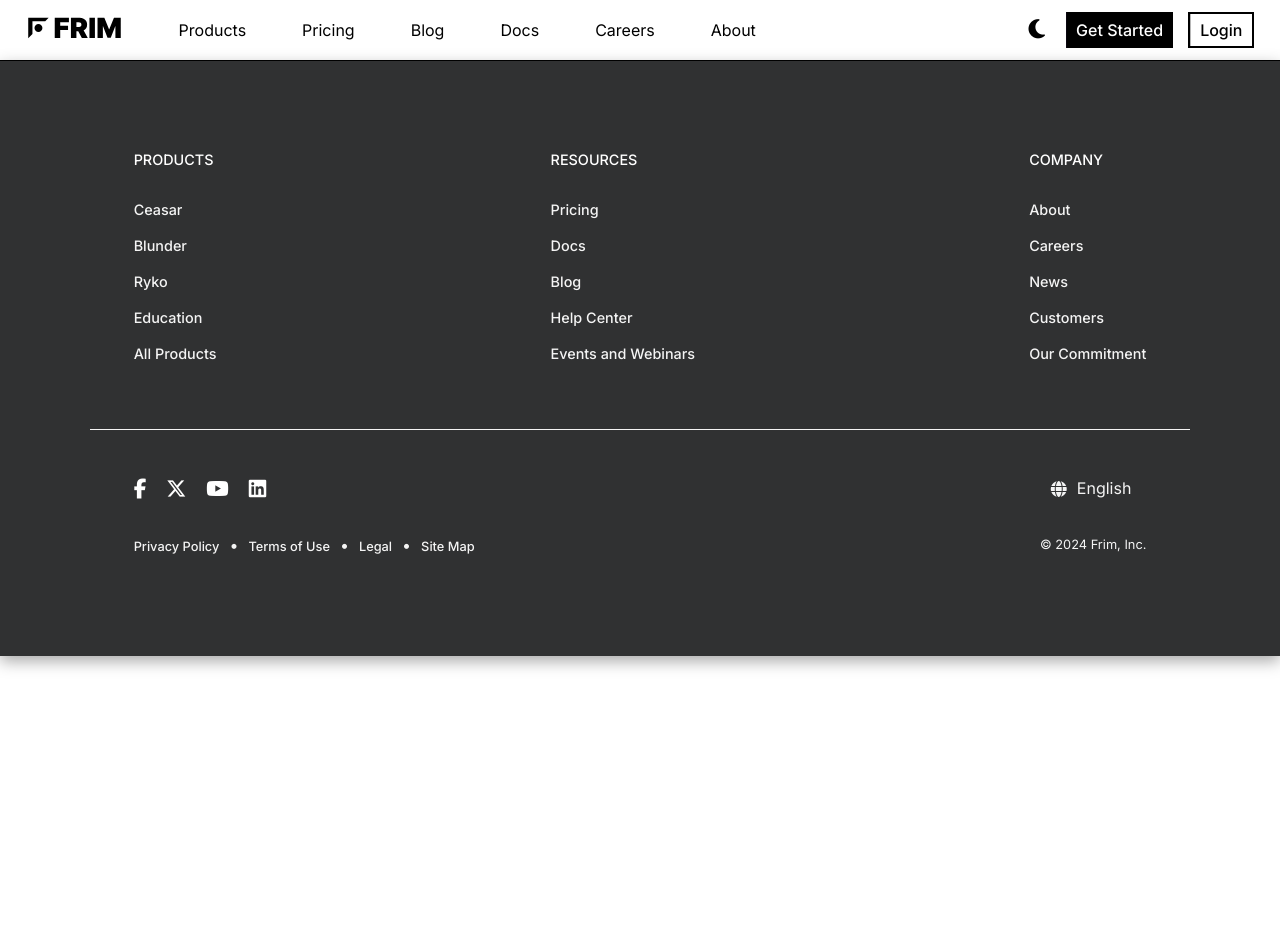
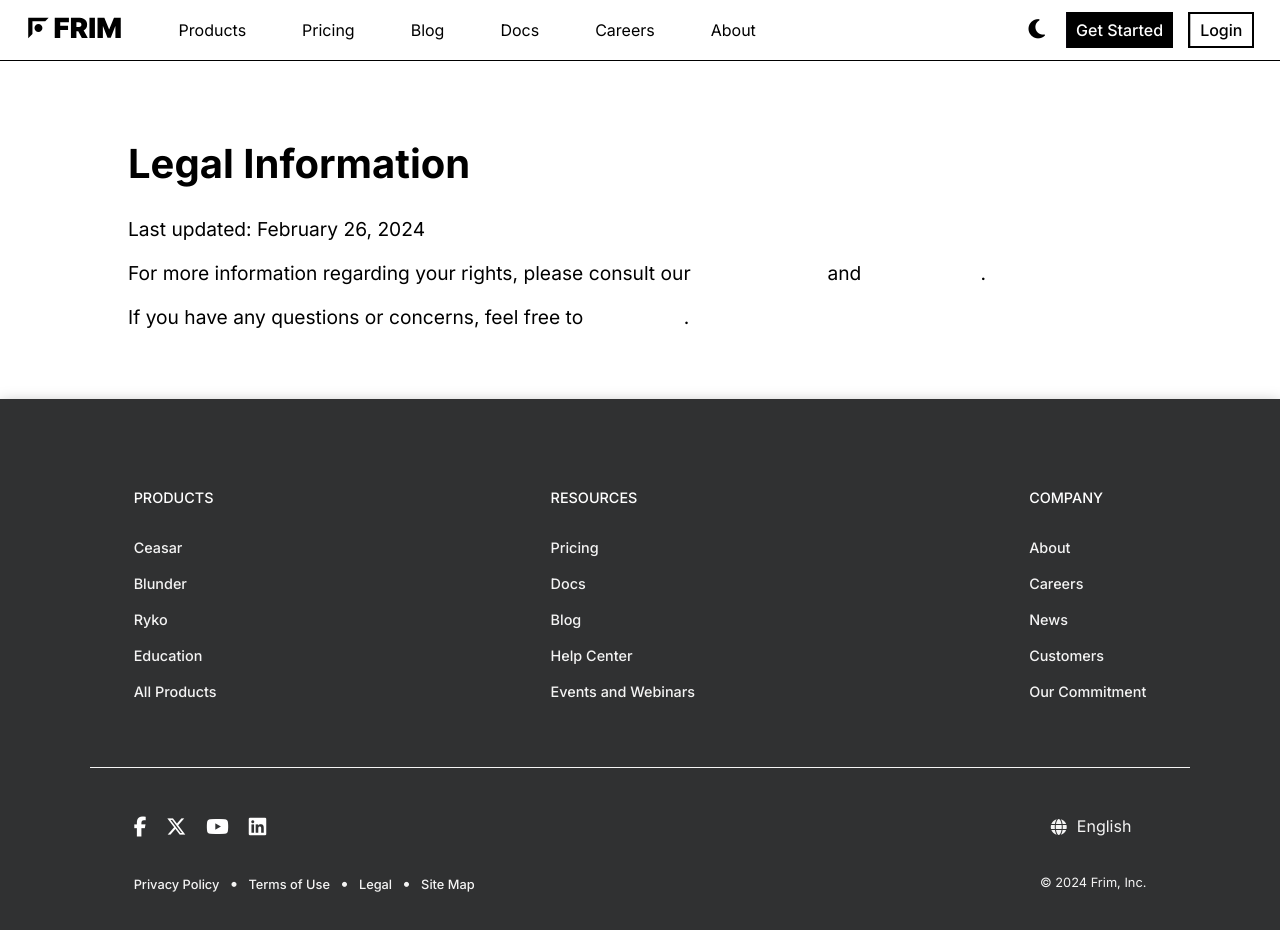
Before and after one commit to fconiglione/frim, a React (Create React App) app: page /legal in a window 1280 px wide. Shown: the top 930 px of the page. Before the commit the page ends 800 px from the top, so only its background shows below. Built offline with nearby package versions, Linux system fonts and the light colour scheme; a web font is replaced by a local one.

Commit message:
legal completed

```diff
--- a/src/assets/styles/index.css
+++ b/src/assets/styles/index.css
@@ -1322,3 +1322,37 @@
 .terms-of-use a:hover {
     color: #c7c7c7;
 }
+
+/* Legal (legal.js) */
+
+/* Legal (legal) */
+
+.legal {
+    padding: 50px 10%;
+}
+.legal h1 {
+    font-size: 2.5em;
+}
+.legal h2 {
+    font-size: 2em;
+}
+.legal p {
+    font-size: 1.2em;
+}
+.legal a {
+    color: #000000;
+    transition: color 0.3s linear;
+}
+.legal a:hover {
+    color: #303132;
+}
+
+/* Terms of Use (.dark) */
+
+.legal a {
+    color: #ffffff;
+    transition: color 0.3s linear;
+}
+.legal a:hover {
+    color: #c7c7c7;
+}
--- a/src/config/App.js
+++ b/src/config/App.js
@@ -5,6 +5,7 @@
 import Home from "../pages/index";
 import PrivacyPolicy from "../pages/privacy-policy";
 import TermsOfUse from "../pages/terms-of-use";
+import Legal from "../pages/legal";
 import ScrollToTopButton from "../components/ScrollToTopButton";
 
 function App() {
@@ -15,6 +16,7 @@
           <Routes>
             <Route path="/privacy-policy" element={<PrivacyPolicy />} />
             <Route path="/terms-of-use" element={<TermsOfUse />} />
+            <Route path="/legal" element={<Legal />} />
             <Route path="/" element={<Home />} />
           </Routes>
             <ScrollToTopButton />
--- /dev/null
+++ b/src/pages/legal.js
@@ -0,0 +1,20 @@
+import React, {useEffect} from "react";
+
+function Legal() {
+    const pageTitle = "Legal";
+
+    useEffect(() => {
+        document.title = `${pageTitle} | Frim`;
+    }, [pageTitle]);
+    return (
+        <section className="legal">
+            <h1>Legal Information</h1>
+            <p>Last updated: February 26, 2024</p>
+            <p>For more information regarding your rights, please consult our <a href="/privacy-policy">privacy
+                policy</a> and <a href="/terms-of-use">terms of use</a>.</p>
+            <p>If you have any questions or concerns, feel free to <a href="/contact-us">contact us</a>.</p>
+        </section>
+    );
+}
+
+export default Legal;
```
